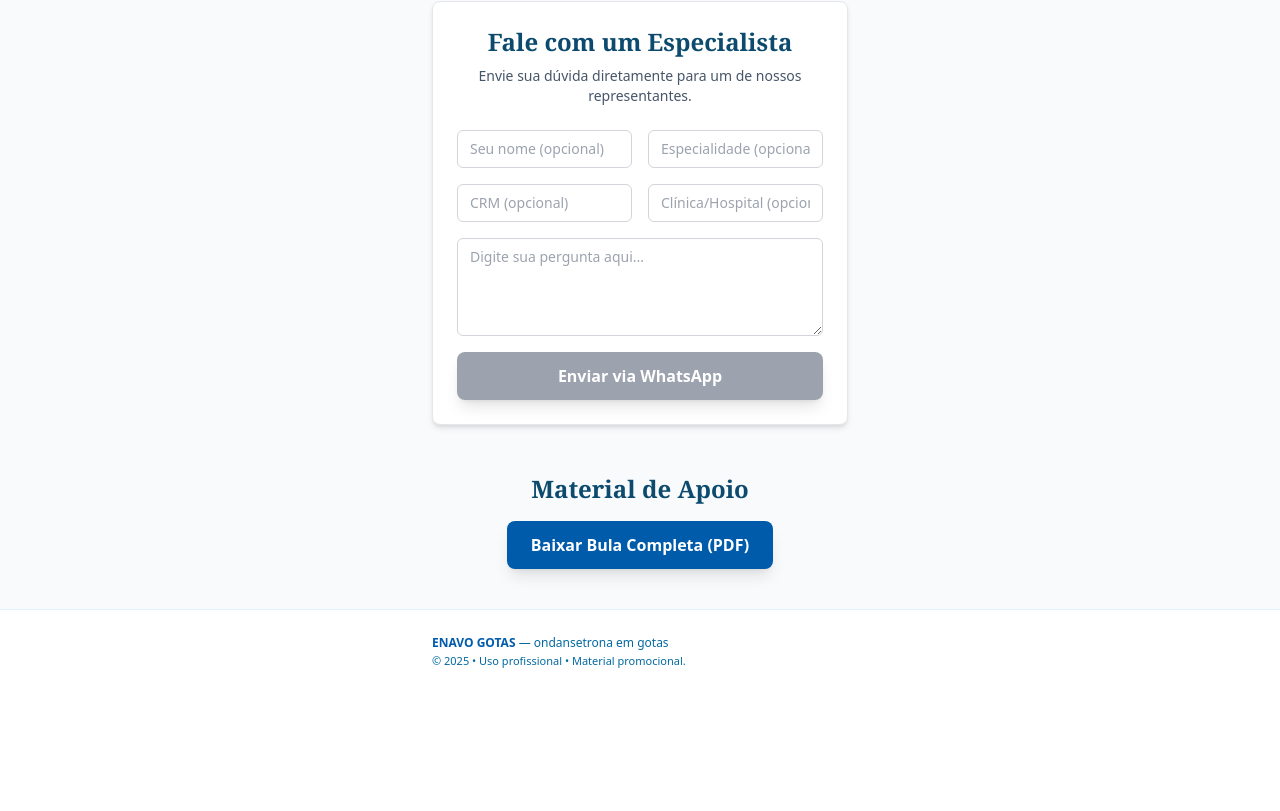
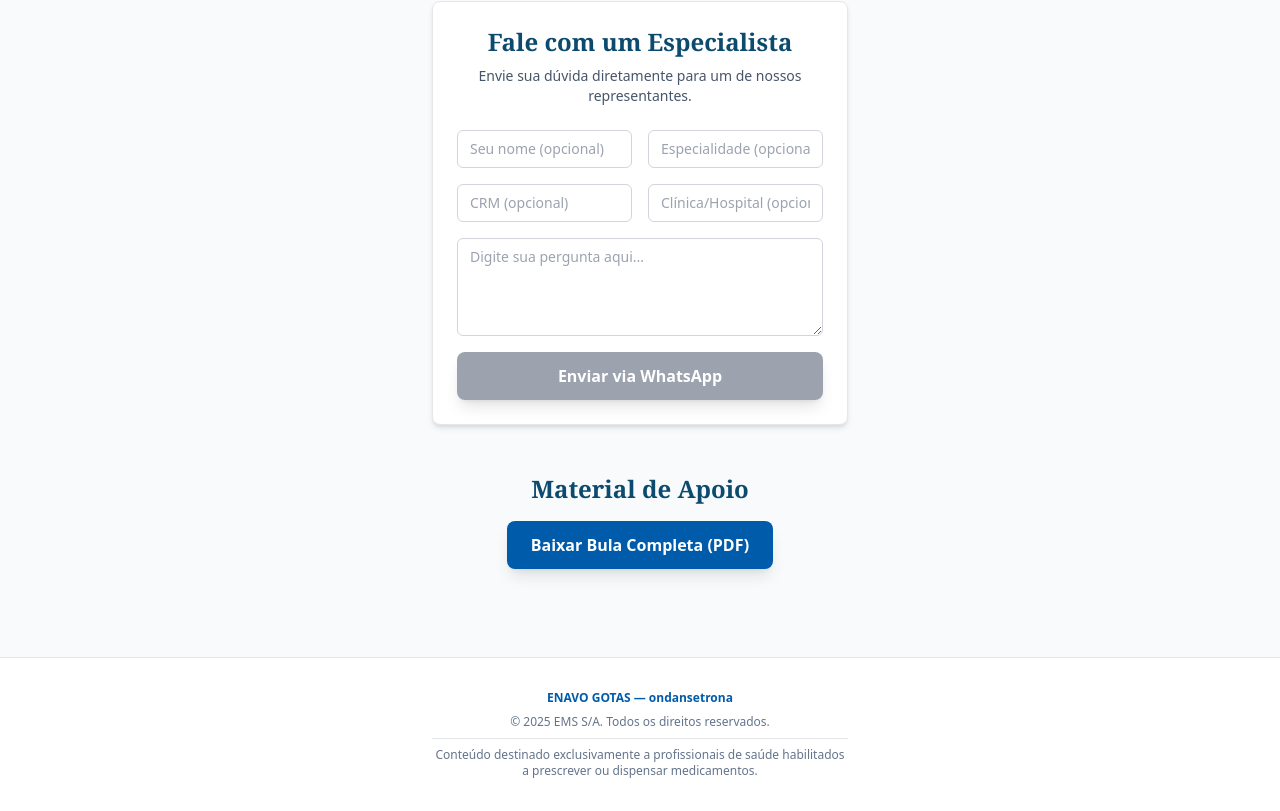
Before and after one commit to leonardogusso/enavo-gotas, a React (Create React App) app: page / in a window 1280 px wide. Shown: the part 1648-2459 px from the top of the page. Before the commit the page ends 2342 px from the top, so only its background shows below. Built offline with nearby package versions, Linux system fonts and the light colour scheme.

Commit message:
Update Footer.js

```diff
--- a/src/components/Footer.js
+++ b/src/components/Footer.js
@@ -2,10 +2,11 @@ import React from 'react';
 
 export function Footer() {
   return (
-    <footer className="bg-white border-t border-sky-100">
-      <div className="mx-auto max-w-md px-4 py-6 text-[12px] text-sky-700">
-        <span className="font-semibold text-emsblue">ENAVO GOTAS</span> — ondansetrona em gotas<br />
-        <span className="text-[11px]">© {new Date().getFullYear()} • Uso profissional • Material promocional.</span>
+    <footer className="bg-white border-t border-gray-200 mt-12">
+      <div className="mx-auto max-w-md px-4 py-8 text-xs text-slate-500 text-center space-y-2">
+        <p className="font-semibold text-emsblue">ENAVO GOTAS — ondansetrona</p>
+        <p>© {new Date().getFullYear()} EMS S/A. Todos os direitos reservados.</p>
+        <p className="pt-2 border-t border-gray-200 mt-2">Conteúdo destinado exclusivamente a profissionais de saúde habilitados a prescrever ou dispensar medicamentos.</p>
       </div>
     </footer>
   );
```
